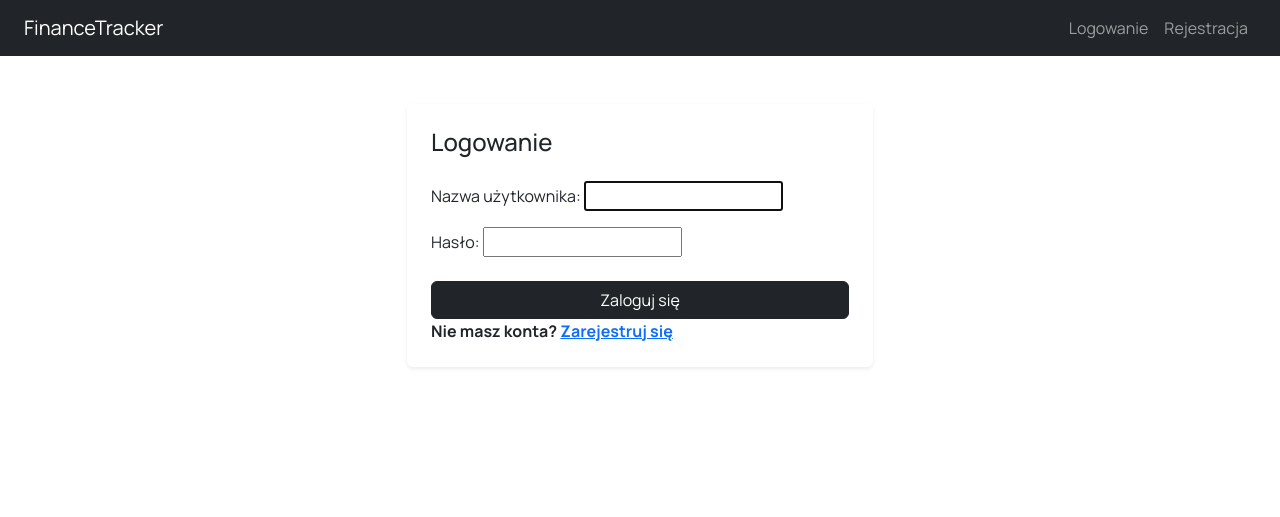
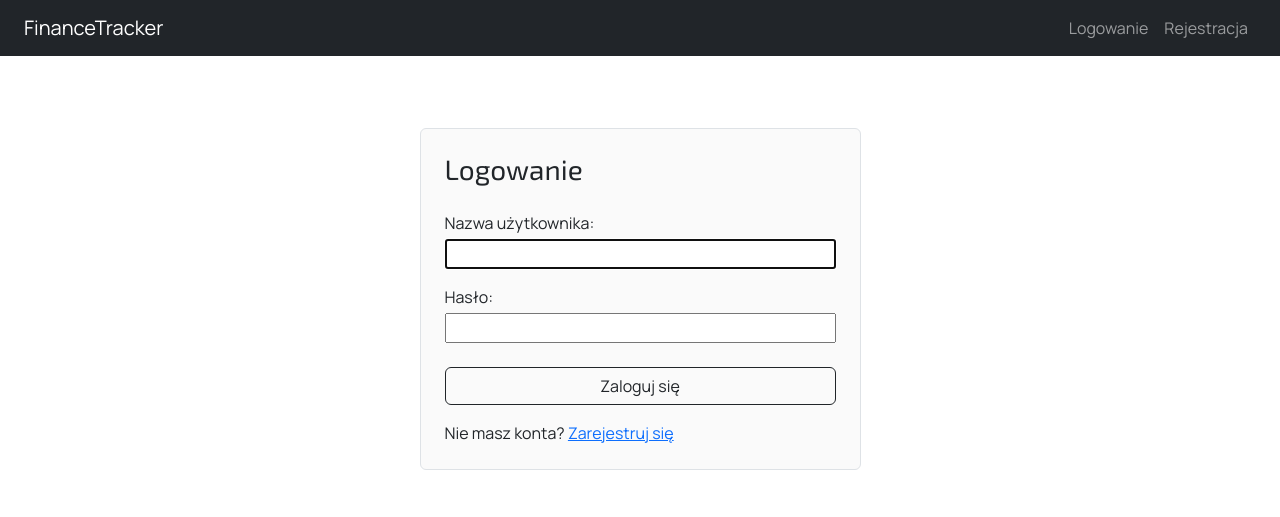
Before and after one commit to stasiekkneller-skwebs/KaizenFinTracker, a Django app: page /users/login/ in a window 1280 px wide. Shown: the top 517 px of the page. Run offline with Django 5.2, Linux system fonts and the light colour scheme.

Commit message:
opis zmian

```diff
--- a/kaizenfintracker/settings.py
+++ b/kaizenfintracker/settings.py
@@ -117,6 +117,7 @@ USE_TZ = True
 # https://docs.djangoproject.com/en/6.1/howto/static-files/
 
 STATIC_URL = 'static/'
+STATICFILES_DIRS = [BASE_DIR / 'static']
 
 AUTH_USER_MODEL = 'users.User'
 
--- a/static/css/style.css
+++ b/static/css/style.css
@@ -1,39 +1,26 @@
-:root {
-  --lightgrey-bg-color: #f7f7f7;
-  --text-color: #333;
-  --headings-color: #121212;
-  --green-accent: #4CAF50;
-  --green-sec-accent: #88B04B;
-  --red-accent:#F44336;
+h1, h2, h3 {
+    font-family: 'Exo 2', sans-serif;
 }
 
-
+h4, h5, h6,
 body {
-    font-family: "Manrope", sans-serif;
+    font-family: 'Manrope', sans-serif;
 }
 
-h1, h2, h3 {
-    font-family: "Exo 2", sans-serif;
+.card-auth {
+    background-color: #fafafa;
 }
 
-.container{
-    width: 100%;
-    max-width: 1200px;
-    margin:0 auto;
+.form-auth p {
+    display: flex;
+    flex-direction: column;
+    margin-bottom: 16px;
 }
 
-.inner-container-flex{
-    display: flex;
+.form-auth label {
+    margin-bottom: 4px;
 }
 
-.button, button.button{
-    border-radius: 40px !important;
-    border: 1px solid !important;
-    padding: 10px 20px !important;
+.form-auth input {
+    width: 100%;
 }
-
-.button.button-green{
-    border-color: var(--green-accent);
-    background-color: var(--green-accent);
-    color: white;
-}
--- a/templates/base.html
+++ b/templates/base.html
@@ -27,7 +27,7 @@
             <li class="nav-item"><a class="nav-link" href="{% url 'all-categories' %}">Kategorie</a></li>
             <li class="nav-item"><a class="nav-link" href="{% url 'all-budgets' %}">Budżety</a></li>
             <li class="nav-item">
-                <form method="post" action="/user/logout/">
+                <form method="post" action="/users/logout/">
                     {% csrf_token %}
                     <button type="submit" class="btn btn-link nav-link text-white">
                         Wyloguj ({{ request.user.username }})
--- a/templates/users/login.html
+++ b/templates/users/login.html
@@ -1,21 +1,23 @@
 {% extends "base.html" %}
+
 
 {% block title %}Logowanie{% endblock %}
 
 {% block content %}
-<div class="container py-4">
+<div class="container py-5">
     <div class="row justify-content-center">
         <div class="col-md-5">
-            <div class="card border-0 shadow-sm p-4">
-                <h4 class="mb-4">Logowanie</h4>
-                <form method="post">
-                    {% csrf_token %}
-                    {{ form.as_p }}
-                    <button type="submit" class="btn btn-dark w-100 mt-2">Zaloguj się</button>
-                </form>
+            <div class="card border p-4 card-auth">
+                <h3 class="mb-4 fw-normal">Logowanie</h3>
+                <form method="post" class="form-auth">
+    {% csrf_token %}
+    {{ form.as_p }}
+    <button type="submit" class="btn btn-outline-dark w-100 mt-2">Zaloguj się</button>
+</form>
 
-                <strong>Nie masz konta? <a href="{% url 'register' %}">Zarejestruj się</a></strong>
-
+                <p class="mt-3 mb-0">
+                    Nie masz konta? <a href="{% url 'register' %}">Zarejestruj się</a>
+                </p>
             </div>
         </div>
     </div>
--- a/tracker/views.py
+++ b/tracker/views.py
@@ -28,7 +28,7 @@ from datetime import date
 
 # Create your views here.
 class HomeView(TemplateView):
-    template_name = 'home.html'
+    template_name = 'tracker/home.html'
 
 class UploadFileView(LoginRequiredMixin, View):
     login_url = '/user/login/'
--- a/users/views.py
+++ b/users/views.py
@@ -42,4 +42,4 @@ class LogoutView(View):
     def post(self, request):
         logout(request)
         messages.success(self.request, 'Wylogowano')
-        return redirect('/user/login')
+        return redirect('login')
```
Also changed, not shown: templates/users/register.html (+7 -6 lines), tracker/admin.py (+1 -7 lines), tracker/models.py (+4 -9 lines), tracker/migrations/0003_alter_category_options.py (added), tracker/migrations/0004_delete_emailreport.py (added).
